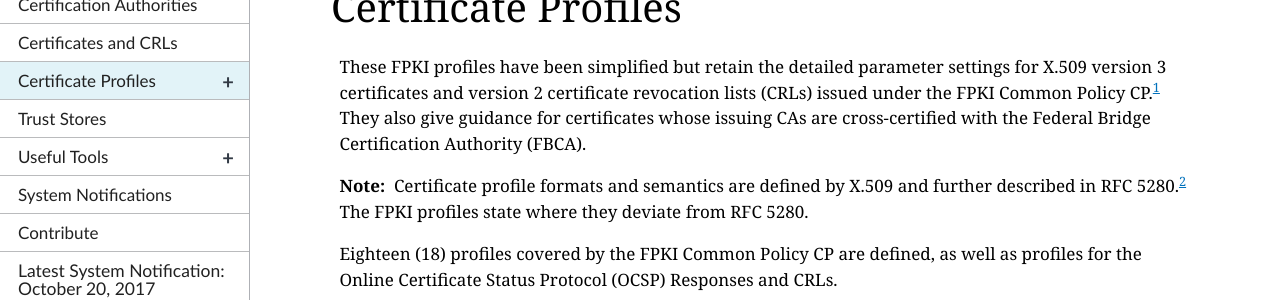
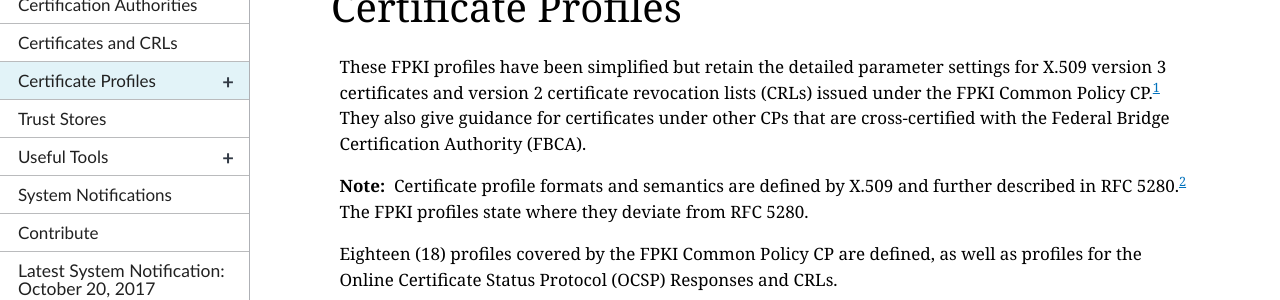
Before and after one commit to GSA/fpki-guides, a Jekyll site: the page built from pages/fpki_certificate_profiles.md, in a window 1280 px wide and 900 px high. Shown: the part 212-512 px from the top of the window. Built offline with Jekyll 4.4.1, drawn with Linux system fonts in a browser that asks for light colours; nearby versions of some CDN libraries; library files that are not in the unit come from our copies.

Commit message:
Update fpki_certificate_profiles.md
Revising content

```diff
--- a/pages/fpki_certificate_profiles.md
+++ b/pages/fpki_certificate_profiles.md
@@ -4,7 +4,7 @@ title: Certificate Profiles
 permalink: /certprofiles/
 ---
 
-These FPKI profiles have been simplified but retain the detailed parameter settings for X.509 version 3 certificates and version 2 certificate revocation lists (CRLs) issued under the FPKI Common Policy CP.<sup>[1](#1)</sup> They also give guidance for certificates whose issuing CAs are cross-certified with the Federal Bridge Certification Authority (FBCA).
+These FPKI profiles have been simplified but retain the detailed parameter settings for X.509 version 3 certificates and version 2 certificate revocation lists (CRLs) issued under the FPKI Common Policy CP.<sup>[1](#1)</sup> They also give guidance for certificates under other CPs that are cross-certified with the Federal Bridge Certification Authority (FBCA).
 
 **Note:**&nbsp;&nbsp;Certificate profile formats and semantics are defined by X.509 and further described in RFC 5280.<sup>[2](#2)</sup> The FPKI profiles state where they deviate from RFC 5280.
 
```
